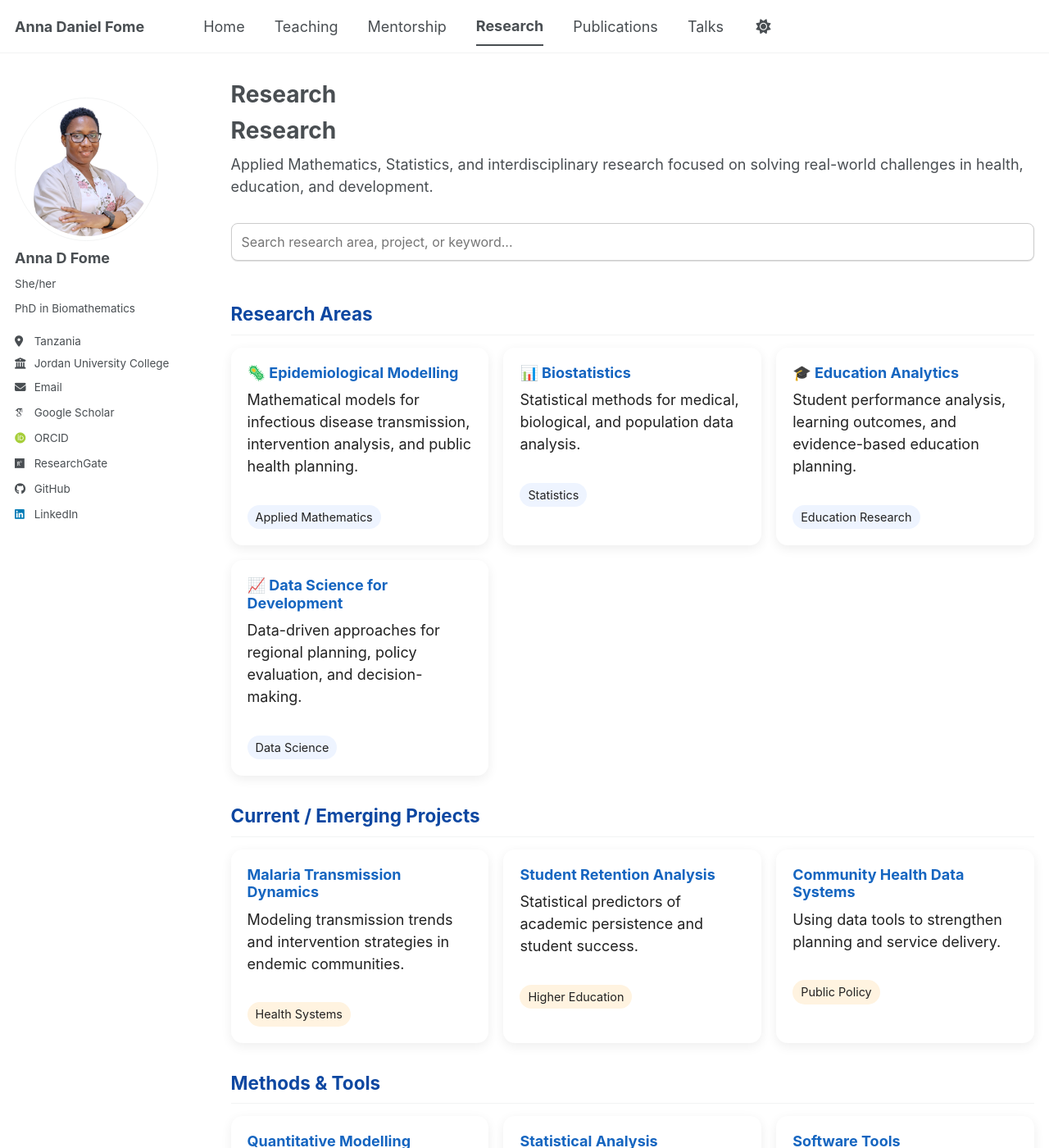
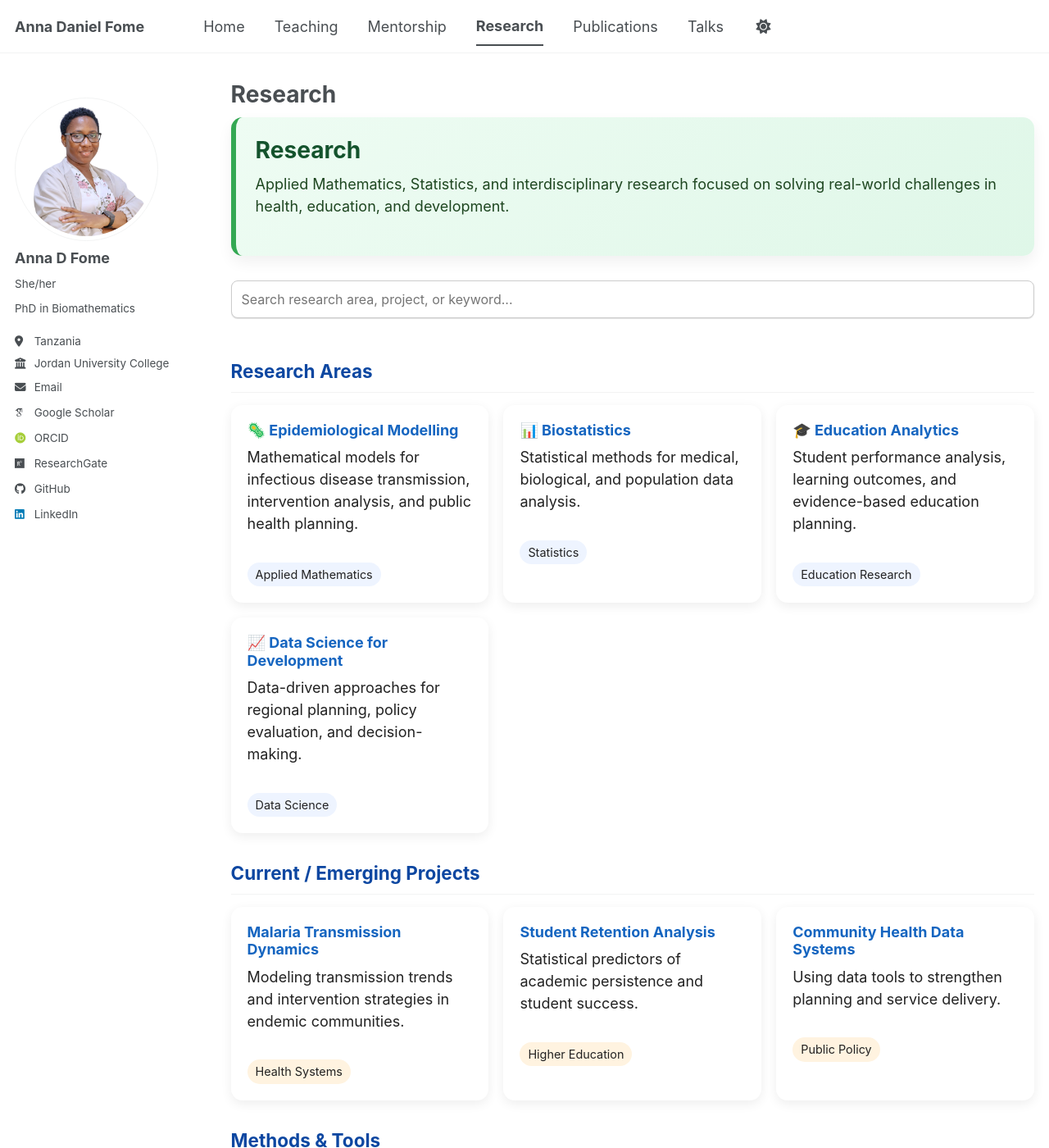
Before and after one commit to FomeA/FomeA.github.io, a Jekyll site: the page built from _pages/research.html, in a window 1280 px wide and 1400 px high. Shown: the whole window at 82% size. Built offline with Jekyll 4.4.1, drawn with Linux system fonts in a browser that asks for light colours; some web fonts are replaced; a script bundle is joined from its source files by our own code; library files that are not in the unit come from our copies.

Commit message:
Update research.html

```diff
--- a/_pages/research.html
+++ b/_pages/research.html
@@ -8,7 +8,7 @@ author_profile: true
 <div class="page__content">
 
 <!-- HERO -->
-<section class="hero">
+<section class="hero-box">
   <h1>Research</h1>
   <p>
     Applied Mathematics, Statistics, and interdisciplinary research focused on solving
@@ -140,14 +140,21 @@ author_profile: true
 <!-- STYLE -->
 <!-- ===================== -->
 <style>
+
 .hero-box{
-background:#eef5ff;
-padding:22px;
-border-radius:10px;
-border-left:5px solid #2c7be5;
-margin-bottom:20px;
+background:linear-gradient(135deg,#eefcf3,#dff7e8);
+padding:24px;
+border-radius:14px;
+border-left:6px solid #34a853;
+margin-bottom:22px;
+box-shadow:0 8px 18px rgba(0,0,0,.06);
+color:#1e4620;
 }
 
+.hero-box h1{
+margin:0 0 10px;
+color:#14532d;
+}
 
 .hero h1{
 margin:0 0 10px;
```
